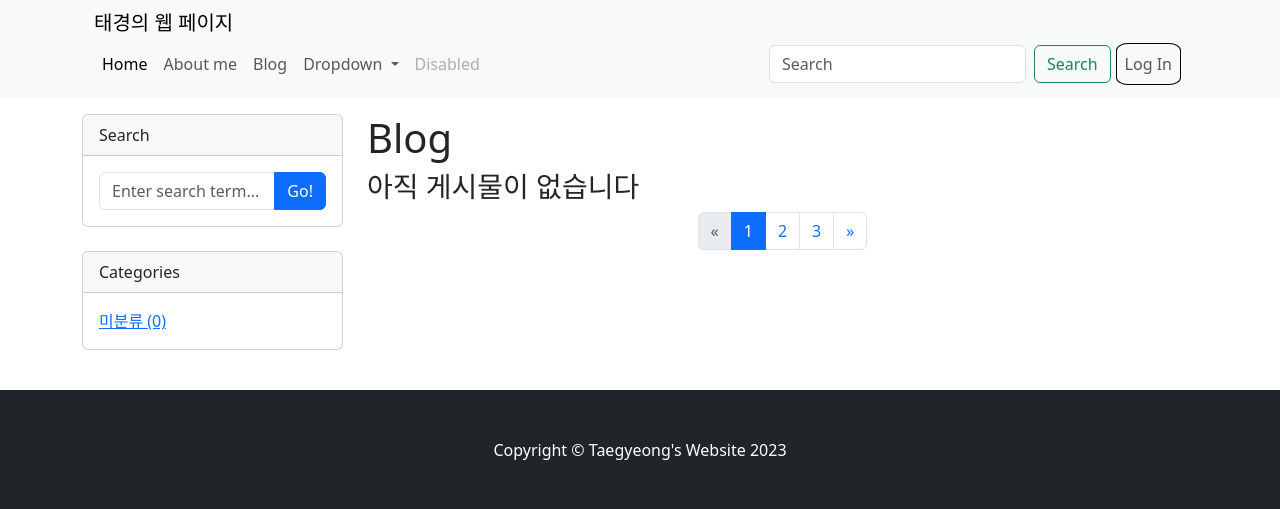
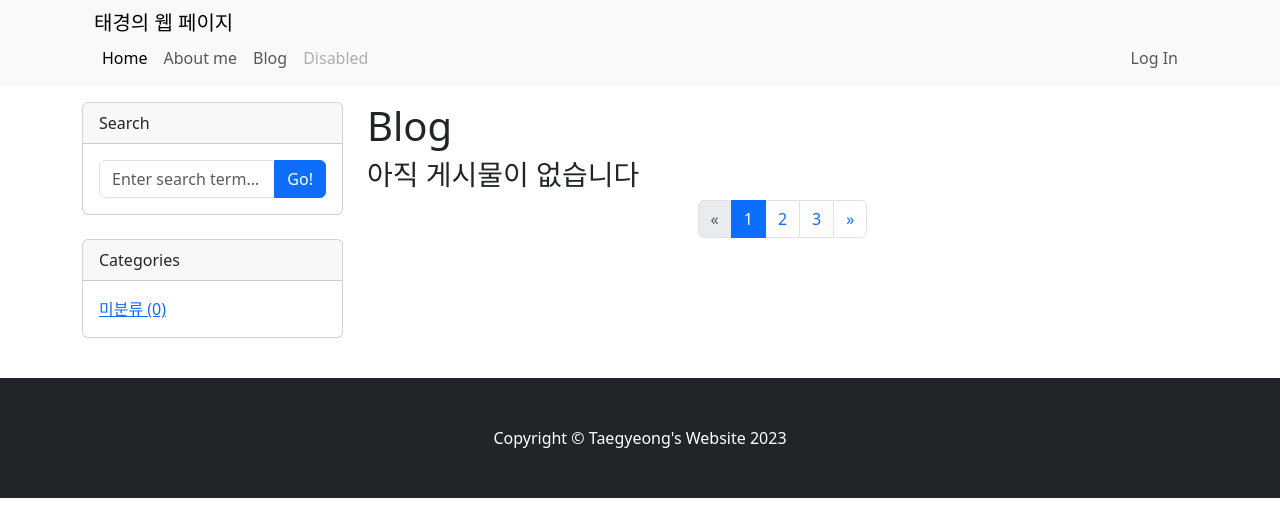
Before and after one commit to taegyeong0225/My_webpage, a Django app: page /blog/ in a window 1280 px wide. Shown: the top 509 px of the page. Run offline with Django 4.2, Linux system fonts and the light colour scheme; data that the repository does not hold is empty; some libraries are stand-ins or nearby versions.

Commit message:
구글 로그인 기능 추가하기

```diff
--- a/My_webpage_prj/urls.py
+++ b/My_webpage_prj/urls.py
@@ -24,7 +24,7 @@ urlpatterns = [
     path('blog/', include('blog.urls')),
     path('admin/', admin.site.urls),
     path('markdownx/', include('markdownx.urls')),
-    path('',  include('single_pages.urls'))
+    path('account/',include('allauth.urls')),
+    path('',  include('single_pages.urls')),
 ]
-
 urlpatterns += static(settings.MEDIA_URL, document_root=settings.MEDIA_ROOT)
--- a/blog/templates/blog/navbar.html
+++ b/blog/templates/blog/navbar.html
@@ -1,3 +1,5 @@
+{% load socialaccount %}
+
 <nav class="navbar navbar-expand-lg bg-body-tertiary">
         <div class="container">
         <div class="container-fluid">
@@ -16,30 +18,34 @@
               <li class="nav-item">
                 <a class="nav-link" href="/blog/">Blog</a>
               </li>
-              <li class="nav-item dropdown">
-                <a class="nav-link dropdown-toggle" href="#" role="button" data-bs-toggle="dropdown" aria-expanded="false">
-                  Dropdown
-                </a>
-                <ul class="dropdown-menu">
-                  <li><a class="dropdown-item" href="./blog_list.html">Blog</a></li>
-                  <li><a class="dropdown-item" href="#">Another action</a></li>
-                  <li><hr class="dropdown-divider"></li>
-                  <li><a class="dropdown-item" href="#">Something else here</a></li>
-                </ul>
-              </li>
               <li class="nav-item">
                 <a class="nav-link disabled" aria-disabled="true">Disabled</a>
               </li>
             </ul>
+            <ul class="navbar-nav ml-auto">
+                {% if user.is_authenticated %}
+                <li class="nav-item dropdown">
+                    <a class="nav-link dropdown-toggle" href="#" id="navbarDropdownMenuLink" role="button" data-bs-toggle="dropdown" aria-haspopup="true" aria-expanded="false">
+                        {{ user.username }}
+                    </a>
+                    <div class="dropdown-menu" aria-labelledby="navbarDropdownMenuLink">
+                       <a class="dropdown-item" href="/account/logout/">Log Out</a>
+                    </div>
+                </li>
+                {% else %}
+              <!--
             <form class="d-flex" role="search">
               <input class="form-control me-2" type="search" placeholder="Search" aria-label="Search">
               <button class="btn btn-outline-success" type="submit">Search</button>
             </form>
             <ul class="navbar-nav ml-auto">
-              <li class="nav-item">
+              <li class="nav-item"> -->
+
                 <!-- Modal button-->
-                <a class="nav-link" href="#" data-bs-toggle="modal" data-bs-target="#loginModal" style="border:1px solid black; border-radius: 18%; margin: 5px;">Log In</a>
-              </li>
+                <li class="nav-item">
+                <a class="nav-link" href="#" data-bs-toggle="modal" data-bs-target="#loginModal">Log In</a>
+                </li>
+                {% endif %}
             </ul>
             </div>
           </div>
@@ -50,18 +56,18 @@
         <div class="modal-dialog" role="document">
             <div class="modal-content">
                 <div class="modal-header">
-                    <h2 class="modal-title fs-5" id="loginModalLabel"><i class="fa-solid fa-right-to-bracket"></i>&nbsp Log In</h2>
+                    <h2 class="modal-title fs-5" id="loginModalLabel"><i class="fa-solid fa-right-to-bracket"></i>&nbsp; Log In</h2>
                     <button type="button" class="btn-close" data-bs-dismiss="modal" aria-label="Close"></button>
                 </div>
                 <div class="modal-body">
                     <!-- 로그인 내용 작성 -->
                     <div class="row">
                         <div class="col-md-6">
-                            <button type="button" class="btn btn-outline-dark btn-block btn-sm"><i class="fa-brands fa-google"></i>&nbsp Log in with google</button>
-                            <button type="button" class="btn btn-outline-dark btn-block btn-sm"><i class="fa-solid fa-envelope"></i>&nbsp Log in with E-mail</button>
+                            <a role="button" class="btn btn-outline-dark btn-block btn-sm" href="{% provider_login_url 'google' %}"><i class="fa-brands fa-google"></i>&nbsp; Log in with google</a>
+                            <a href="/account/login/" role="button" class="btn btn-outline-dark btn-block btn-sm"><i class="fa-solid fa-envelope"></i>&nbsp; Log in with Username </a>
                         </div>
                         <div class="col-md-6">
-                            <button type="button" class="btn btn-outline-dark btn-block btn-sm"><i class="fa-solid fa-user-plus"></i>&nbsp Sign Up with E-mail</button>
+                            <a href="/account/signup/" role="button" class="btn btn-outline-dark btn-block btn-sm"><i class="fa-solid fa-user-plus"></i>&nbsp; Sign Up with E-mail</a>
                         </div>
                     </div>
                 </div>
```
Also changed, not shown: My_webpage_prj/settings.py (+18 -0 lines).
